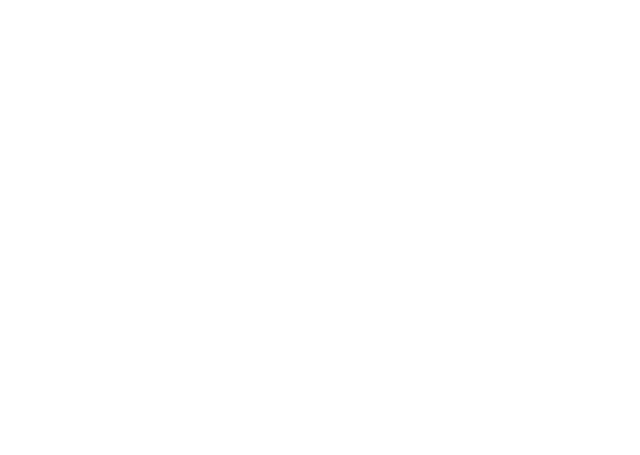
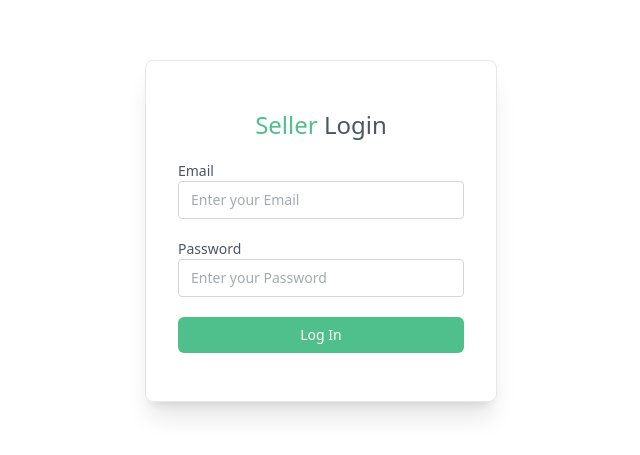
Before and after one commit to krAryn/Pantree, a React (Vite) app in the folder client/: page /seller in a window 1280 px wide. Before the commit this address had no page. Shown: the part 169-624 px from the top of the page, without its empty margins (319-959 px from the left). Built offline with nearby package versions, Linux system fonts and the light colour scheme.

Commit message:
Add SellerLogin.jsx and its routes

```diff
--- a/client/src/App.jsx
+++ b/client/src/App.jsx
@@ -12,6 +12,7 @@ import ProductDetails from './pages/ProductDetails.jsx'
 import Cart from './pages/Cart.jsx'
 import AddAddress from './pages/AddAddress.jsx'
 import MyOrders from './pages/MyOrders.jsx'
+import SellerLogin from './components/seller/SellerLogin.jsx'
 
 
 const App = () => {
@@ -34,6 +35,7 @@ const App = () => {
                     <Route path="/mycart" element={<Cart />} />
                     <Route path="addaddress" element={<AddAddress />} />
                     <Route path="myorders" element={<MyOrders />} />
+                    <Route path="seller" element={<SellerLogin />} />
                 </Routes>
                 {!location.includes("seller") && !location.includes("login") && !location.includes("signup") && <Footer />}
         </div>
--- /dev/null
+++ b/client/src/components/seller/SellerLogin.jsx
@@ -0,0 +1,71 @@
+import { useAppContext } from '../../contexts/AppContext'
+import { useForm } from "react-hook-form"
+
+const SellerLogin = () => {
+
+    const { isSeller } = useAppContext()
+
+    const {
+        register,
+        handleSubmit,
+        formState: { errors, isSubmitting }
+    } = useForm()
+
+    const submitData = async () => {
+        return new Promise((res, rej) => {
+            setTimeout(() => {
+                console.log("Successfully Logged In!")
+                res()
+            }, 2000)
+        })
+    }
+
+    const submitHandler = async (data) => {
+        if (!String(data.email).includes("@")) {
+            console.log("Enter valid email address")
+        } else {
+            console.log(data)
+            await submitData()
+        }
+    }
+
+    const validate = () => {
+        if (Object.keys(errors).length > 0) {
+            console.log(errors[Object.keys(errors)[0]].message)
+        }
+    }
+
+    return !isSeller && (
+        <div>
+            <form onSubmit={handleSubmit(submitHandler)} className='min-h-screen flex items-center text-sm text-gray-600'>
+
+                <div className='flex flex-col gap-5 m-auto items-start p-8 py-12 min-w-80 sm:min-w-88 rounded-lg shadow-xl border border-gray-200'>
+                    <p className='text-2xl font-medium m-auto'><span className='text-primary'>Seller </span>Login</p>
+                    <div className="w-full">
+                        <p>Email</p>
+                        <input
+                            type="text"
+                            placeholder='Enter your Email'
+                            className='w-full px-3 py-2 border border-gray-300 rounded outline-primary'
+                            {...register("email", {required: "Email is required!"})}
+                        />
+                    </div>
+                    <div className="w-full">
+
+                        <p>Password</p>
+                        <input
+                            type="password"
+                            placeholder='Enter your Password'
+                            className='w-full px-3 py-2 border border-gray-300 rounded outline-primary'
+                            {...register("password", {required: "Password is required!"})}
+                        />
+                    </div>
+                    {!isSubmitting ? (<input value="Log In" onClick={validate} type="submit" className='text-white bg-primary cursor-pointer hover:bg-primary-dull transition w-full py-2 rounded-md' />): (<button type="button" className='text-gray-500 bg-gray-500/20 w-full py-2 rounded-md' disabled>Please Wait</button>)}
+                </div>
+
+            </form>
+        </div>
+    )
+}
+
+export default SellerLogin
```
